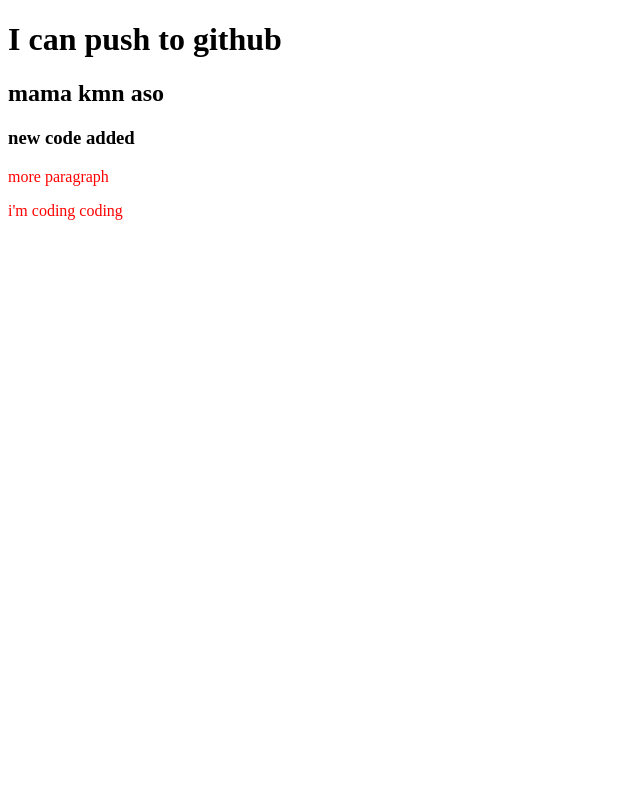
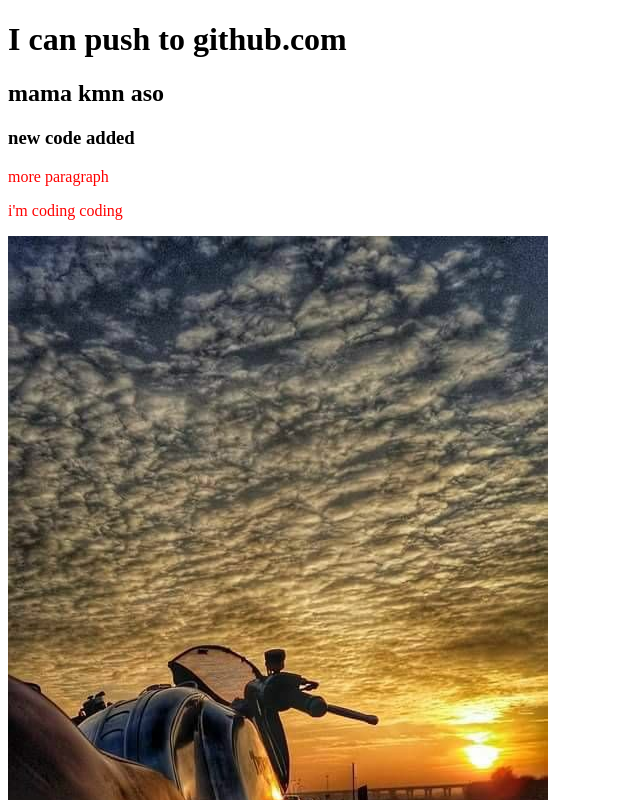
Before and after one commit to masum6568/my-thired-repo, a plain HTML site: page index.html in a window 1280 px wide. Shown: the top 800 px of the page, without its empty margins (0-640 px from the left). Drawn offline with Linux system fonts and the light colour scheme.

Commit message:
image added

```diff
--- a/index.html
+++ b/index.html
@@ -8,10 +8,11 @@
     <link rel="stylesheet" href="style.css">
 </head>
 <body>
-    <h1>I can push to github</h1>
+    <h1>I can push to github.com</h1>
     <h2>mama kmn aso </h2>
     <h3>new code added</h3>
     <p>more paragraph</p>
     <p>i'm coding coding </p>
+    <img src="0c35aa165d7138e75effe45768f9e5e7.jpg" alt="">
 </body>
 </html>
```
Also changed, not shown: 0aa8bfa73e2f93d3816b75bbd1b4a95a.jpg (added), 0b943bf4a87292c6d4f5b0f83adc4009.jpg (added), 0c35aa165d7138e75effe45768f9e5e7.jpg (added).
